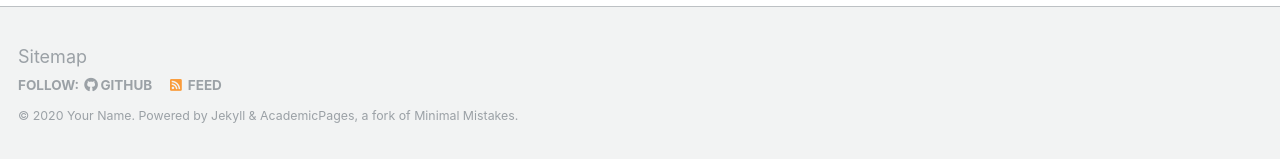
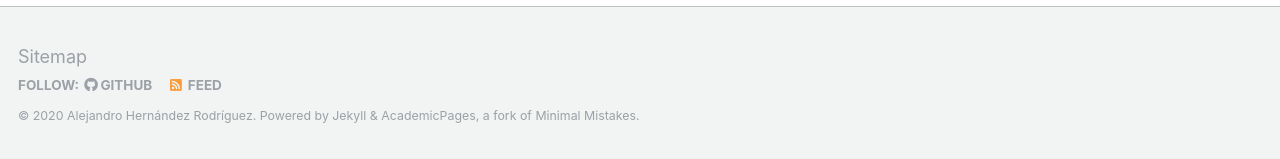
Before and after one commit to roher1727/roher1727.github.io, a Jekyll site: the page built from _pages/about.md, in a window 1280 px wide and 900 px high, scrolled down 2463 px. Shown: the part 738-897 px from the top of the window. Built offline with Jekyll 4.4.1, drawn with Linux system fonts in a browser that asks for light colours; some web fonts are replaced.

```diff
--- a/_config.yml
+++ b/_config.yml
@@ -9,9 +9,9 @@
 locale                   : "en-US"
 title                    : "Your Name / Site Title"
 title_separator          : "-"
-name                     : &name "Your Name"
-description              : &description "personal description"
-url                      : https://academicpages.github.io # the base hostname & protocol for your site e.g. "https://mmistakes.github.io"
+name                     : &name "Alejandro Hernández Rodríguez"
+description              : &description ""
+url                      : https://https://roher1727.github.io/ # the base hostname & protocol for your site e.g. "https://mmistakes.github.io"
 baseurl                  : "" # the subpath of your site, e.g. "/blog"
 repository               : "academicpages/academicpages.github.io"
 teaser                   :  # filename of teaser fallback teaser image placed in /images/, .e.g. "500x300.png"
```
